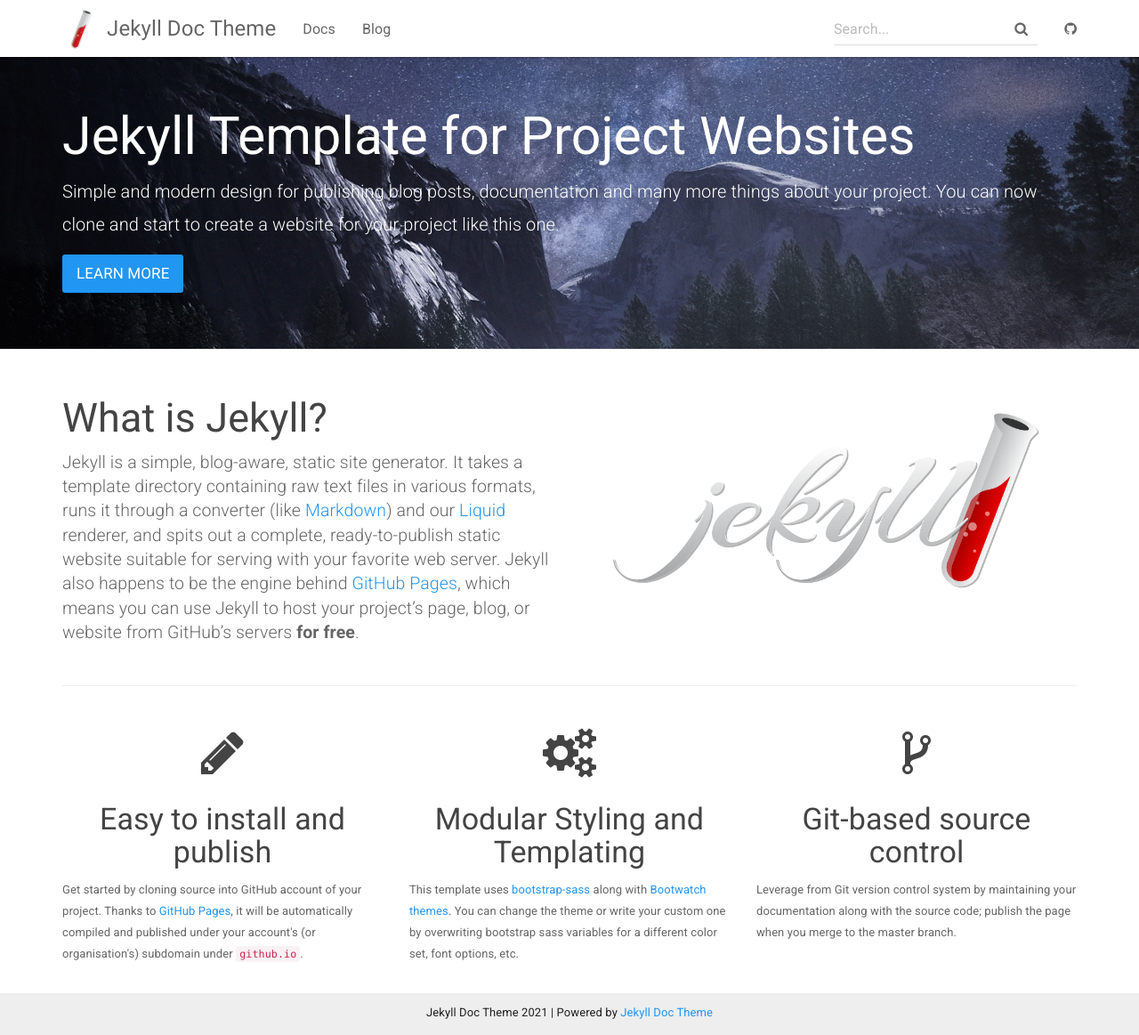
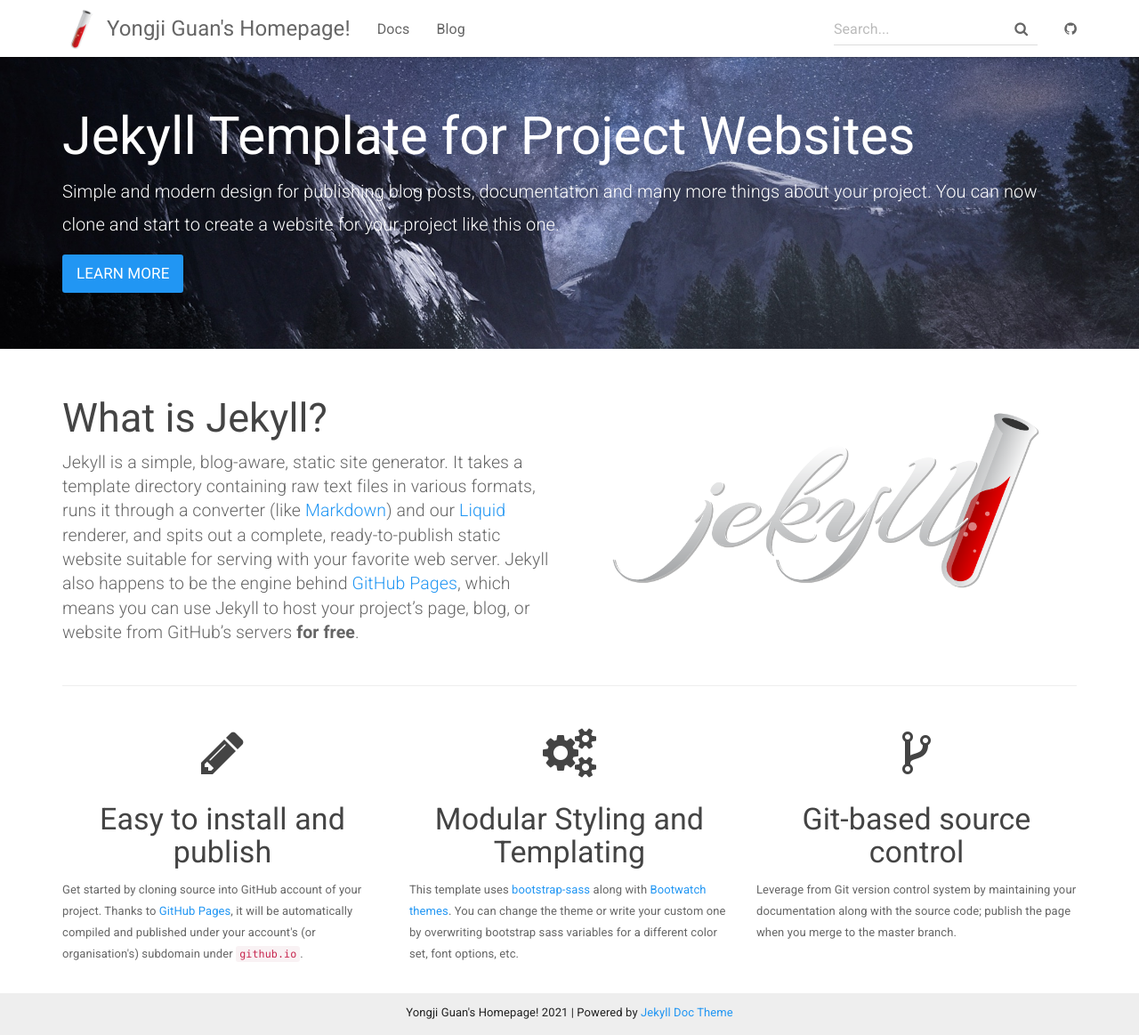
Before and after one commit to guanyongji/guanyongji.github.io, a Jekyll site: the page built from index.html, in a window 1280 px wide and 1163 px high. Shown: the whole window at 89% size. Built offline with Jekyll 4.4.1, drawn with Linux system fonts in a browser that asks for light colours.

Commit message:
Update _config.yml

```diff
--- a/_config.yml
+++ b/_config.yml
@@ -1,15 +1,15 @@
 # Site settings
-title: Jekyll Doc Theme
-email: your-email@domain.com
+title: Yongji Guan's Homepage!
+email: guanyj10@gmail.com
 description: >
   Jekyll Template for Project Websites
   providing documentation and blog post pages.
 lang: en-US
 
 baseurl: "" # the subpath of your site, e.g. /blog/
-url: https://aksakalli.github.io/jekyll-doc-theme # the base hostname & protocol for your site
-git_address: https://github.com/aksakalli/jekyll-doc-theme
-git_edit_address: https://github.com/aksakalli/jekyll-doc-theme/blob/gh-pages
+url: https://guanyongji.github.io/ # the base hostname & protocol for your site
+git_address: https://github.com/guanyongji/guanyongji.github.io
+git_edit_address: https://github.com/guanyongji/guanyongji.github.io/blob/gh-pages
 
 # theme options from https://bootswatch.com/3/
 # comment out this to use default Bootstrap
```
